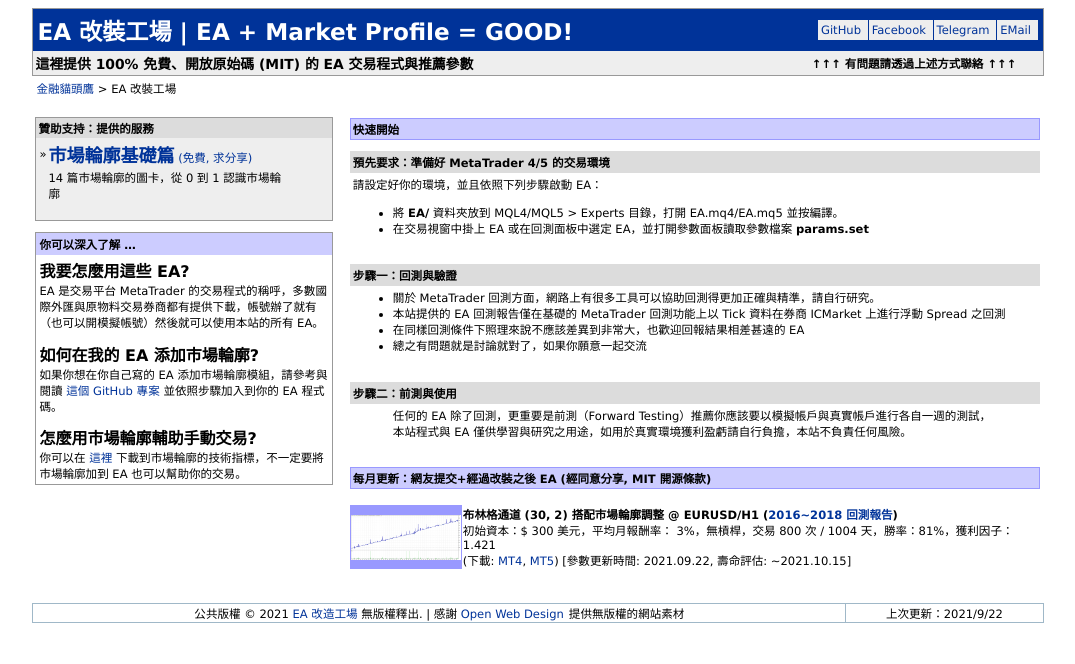
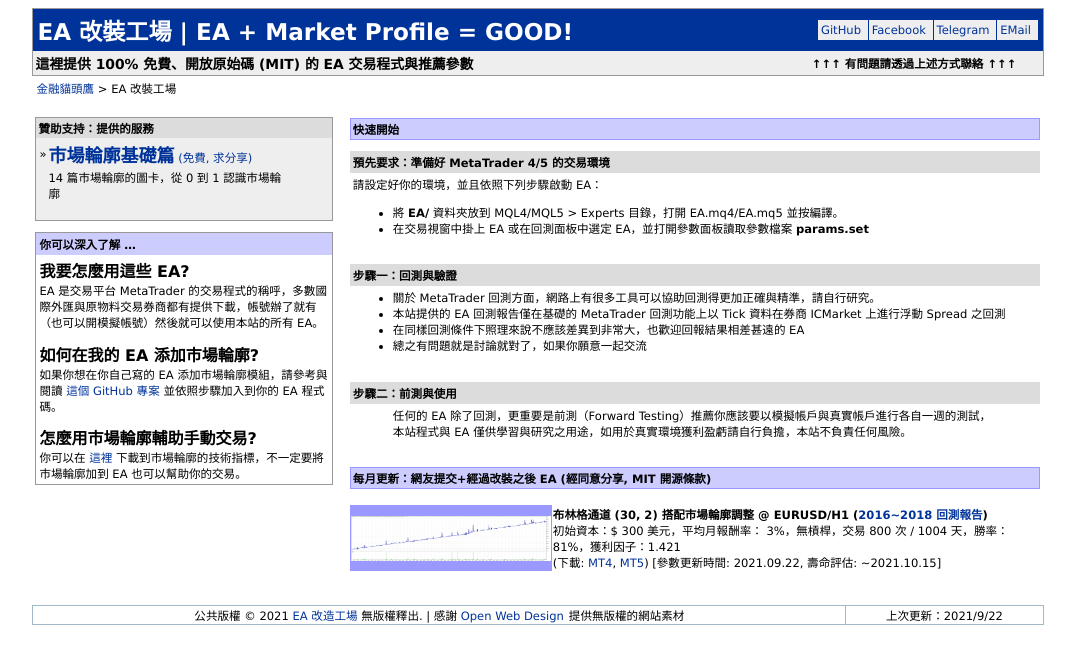
Before and after one commit to OwlsAboutFintech/awesome-EA, a plain HTML site: page index.html in a window 1280 px wide. Shown: the whole page, without its empty margins (102-1177 px from the left). Drawn offline with Linux system fonts and the light colour scheme.

Commit message:
init commit

```diff
--- a/index.html
+++ b/index.html
@@ -276,7 +276,7 @@
                                     <table border=0 width="100%" cellpadding=1 cellspacing=0>
                                         <tr>
                                             <td class="tableOutline2">
-                                                <a href="imgs/1.png" target="_blank"><img src="imgs/1.png" style="width:110px;height:45px;"></a>
+                                                <a href="imgs/1.png" target="_blank"><img src="imgs/1.png" style="width:200px;height:45px;"></a>
                                             </td>
                                             <td>
                                                 <b>布林格通道 (30, 2) 搭配市場輪廓調整 @ EURUSD/H1  (<a href="reports/1/StrategyTester.html">2016~2018 回測報告</a>)</b><br/>
```
